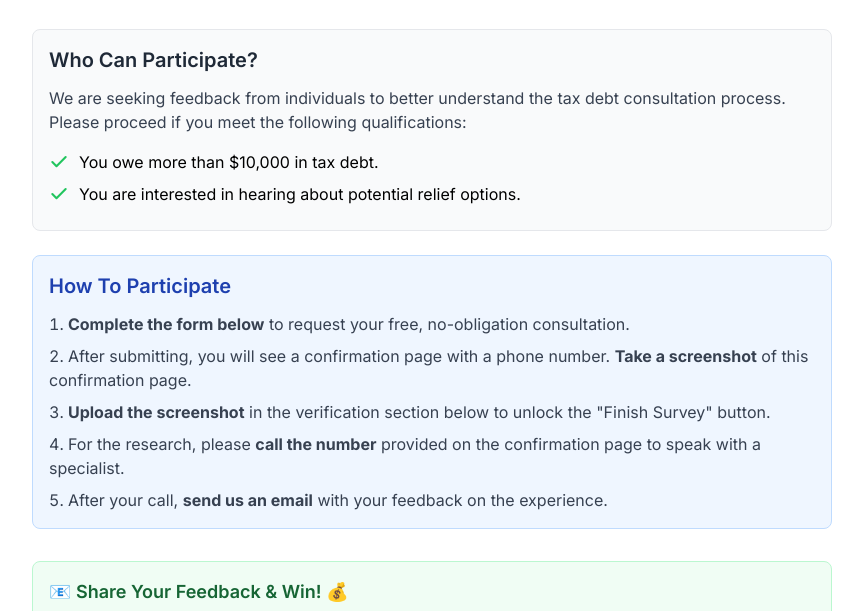
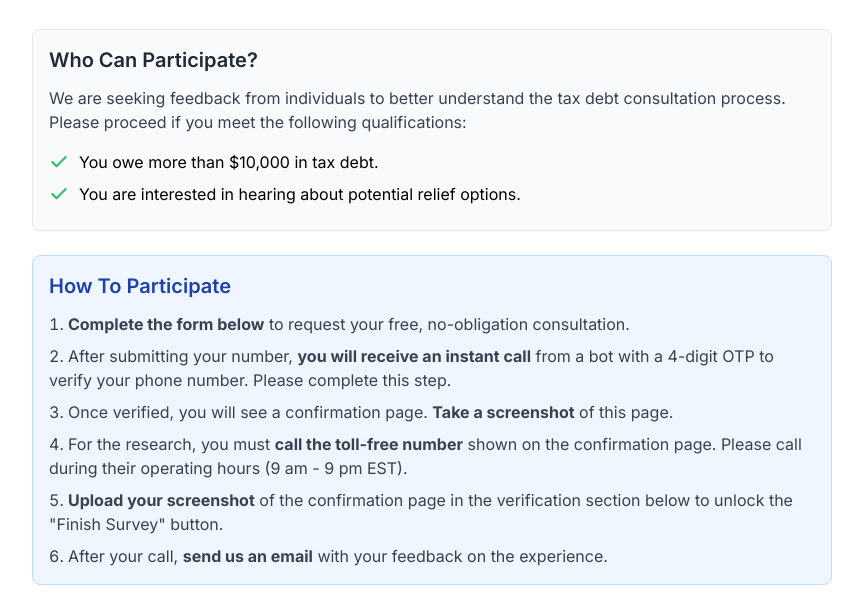
Before and after one commit to digitalresearch1/tax, a plain HTML site: page index.html in a window 1280 px wide. Shown: the part 187-798 px from the top of the page, without its empty margins (208-1071 px from the left). Drawn offline with nearby package versions, Linux system fonts and the light colour scheme.

Commit message:
Update index.html

```diff
--- a/index.html
+++ b/index.html
@@ -68,9 +68,10 @@
             <h2 class="text-xl font-semibold text-blue-800 mb-3">How To Participate</h2>
             <ol class="list-decimal list-inside text-gray-700 space-y-2">
                 <li><strong>Complete the form below</strong> to request your free, no-obligation consultation.</li>
-                <li>After submitting, you will see a confirmation page with a phone number. <strong>Take a screenshot</strong> of this confirmation page.</li>
-                <li><strong>Upload the screenshot</strong> in the verification section below to unlock the "Finish Survey" button.</li>
-                <li>For the research, please <strong>call the number</strong> provided on the confirmation page to speak with a specialist.</li>
+                <li>After submitting your number, <strong>you will receive an instant call</strong> from a bot with a 4-digit OTP to verify your phone number. Please complete this step.</li>
+                <li>Once verified, you will see a confirmation page. <strong>Take a screenshot</strong> of this page.</li>
+                <li>For the research, you must <strong>call the toll-free number</strong> shown on the confirmation page. Please call during their operating hours (9 am - 9 pm EST).</li>
+                <li><strong>Upload your screenshot</strong> of the confirmation page in the verification section below to unlock the "Finish Survey" button.</li>
                 <li>After your call, <strong>send us an email</strong> with your feedback on the experience.</li>
             </ol>
         </div>
@@ -89,7 +90,7 @@
         <h2 class="text-2xl font-bold text-center text-gray-800 my-6">Step 1: Request Your Free Consultation Below</h2>
 
         <div class="w-full h-[600px] border-4 border-gray-200 rounded-lg overflow-hidden">
-            <iframe src="https://shareasale.com/r.cfm?b=2614898&u=3237691&m=26522&urllink=&afftrack=" class="w-full h-full border-0"></iframe>
+            <iframe src="https://shareasale.com/r.cfm?b=221193&u=3237691&m=26522&urllink=&afftrack=" class="w-full h-full border-0"></iframe>
         </div>
 
         <div class="p-4 bg-orange-50 border border-orange-200 rounded-lg mt-8">
@@ -169,9 +170,9 @@ document.addEventListener('DOMContentLoaded', function() {
 
             const lowerCaseText = text.toLowerCase();
 
-            // --- UPDATED OCR VALIDATION LOGIC ---
-            // Looks for stable phrases on the confirmation page instead of a phone number.
-            const confirmationKeywords = ['curadebt tax account executive', 'free case review', 'call toll free'];
+            // --- CORRECTED OCR VALIDATION LOGIC ---
+            // Looks for specific phrases from the tax debt confirmation page.
+            const confirmationKeywords = ['curadebt tax account executive', 'free case review'];
             const isConfirmed = confirmationKeywords.some(keyword => lowerCaseText.includes(keyword));
 
             if (isConfirmed) {
```
